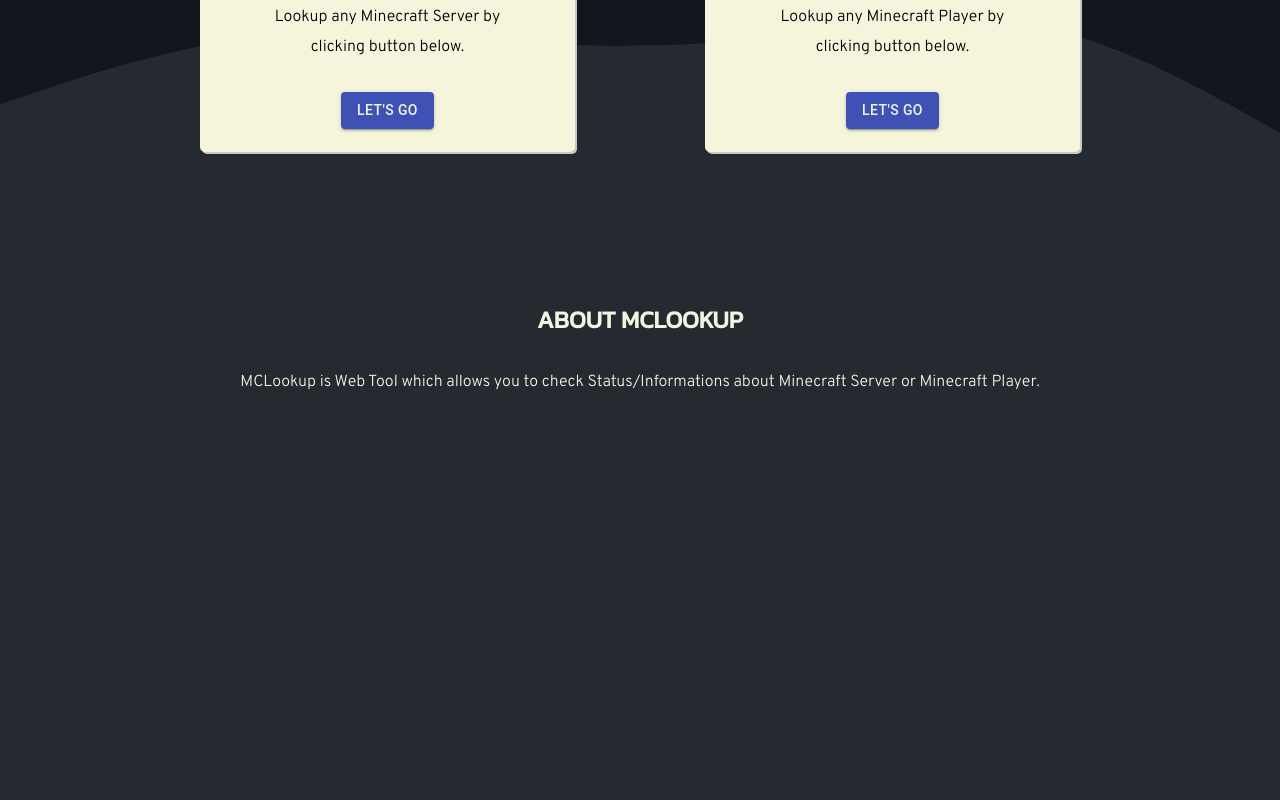
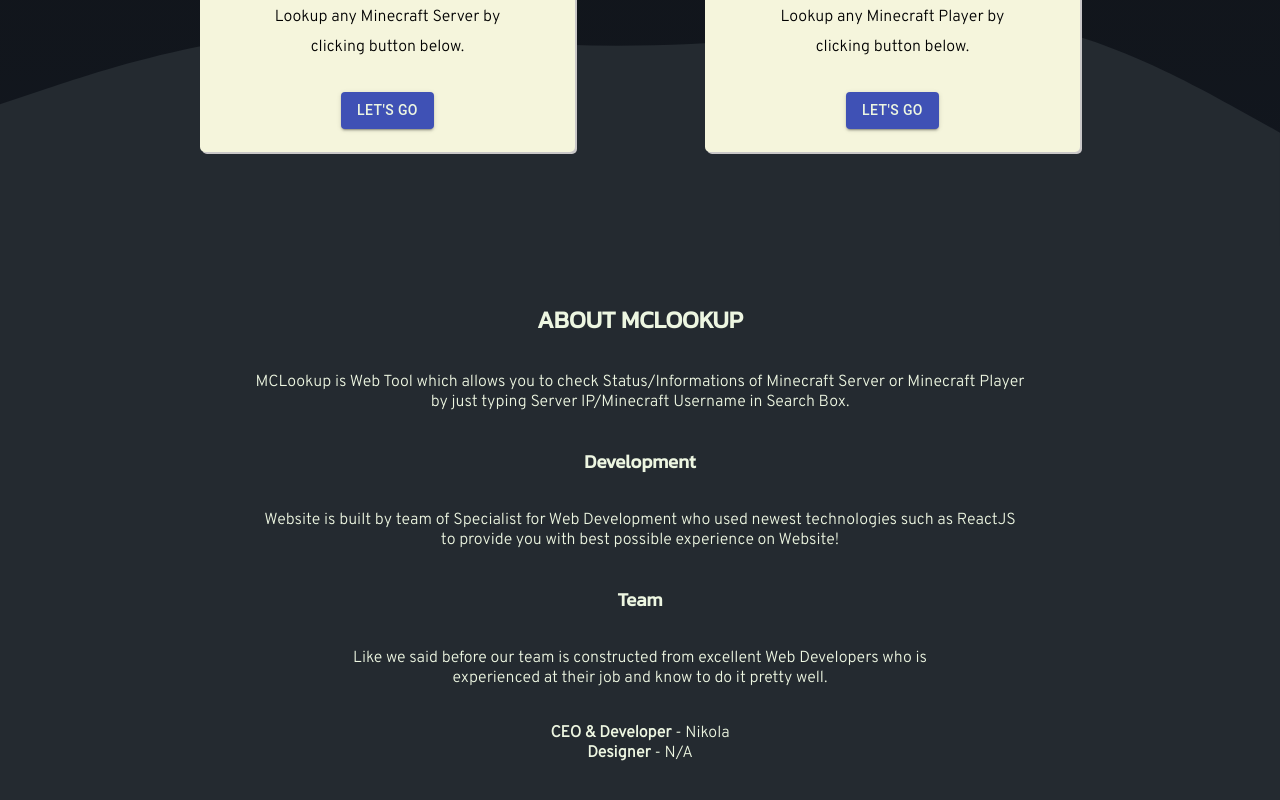
Before and after one commit to niikoolaa04/mclookup, a React (Create React App) app: page / in a window 1280 px wide. Shown: the part 432-1232 px from the top of the page. Built offline with nearby package versions, Linux system fonts and the light colour scheme; the HTML template or start-up script is replaced by a standard one.

Commit message:
Home Page nearly Finished

```diff
--- a/src/components/Home/HomeComponent.js
+++ b/src/components/Home/HomeComponent.js
@@ -36,8 +36,22 @@
           <div className="moreInfo">
             <h2 className="infoTitle">About { config.name }</h2>
             <p className="infoText">{ config.name } is Web Tool which allows you to check Status/Informations
-about Minecraft Server or Minecraft Player.
-</p>
+of Minecraft Server or Minecraft Player<br />by just typing Server IP/Minecraft Username in Search Box.
+            </p>
+            <h3 className="infoHeader">Development</h3>
+            <p className="infoText">
+              Website is built by team of Specialist for Web Development who used newest technologies such as ReactJS<br />
+              to provide you with best possible experience on Website!
+            </p>
+            <h3 className="infoHeader">Team</h3>
+            <p className="infoText">
+              Like we said before our team is constructed from excellent Web Developers who is<br />
+              experienced at their job and know to do it pretty well.
+            </p>
+            <div className="teamMembers">
+              <strong>CEO & Developer</strong> - Nikola
+              <br /><strong>Designer</strong> - N/A
+            </div>
           </div>
         </div>
       </div>
--- a/src/components/Home/style.css
+++ b/src/components/Home/style.css
@@ -116,6 +116,20 @@
   font-family: 'Overpass', sans-serif;
 }
 
+.infoHeader {
+  text-align: center;
+  font-family: 'Kanit', sans-serif;
+  color: #EDF6E1;
+  margin-top: 35px;
+}
+
+.teamMembers {
+  margin-top: 35px;
+  text-align: center;
+  color: #EDF6E1;
+  font-family: 'Overpass', sans-serif;
+}
+
 svg {
   display: flex;
   position: absolute;
```
Also changed, not shown: src/components/Footer/FooterComponent.js (added, +11 -0 lines), src/components/Footer/style.css (added).
